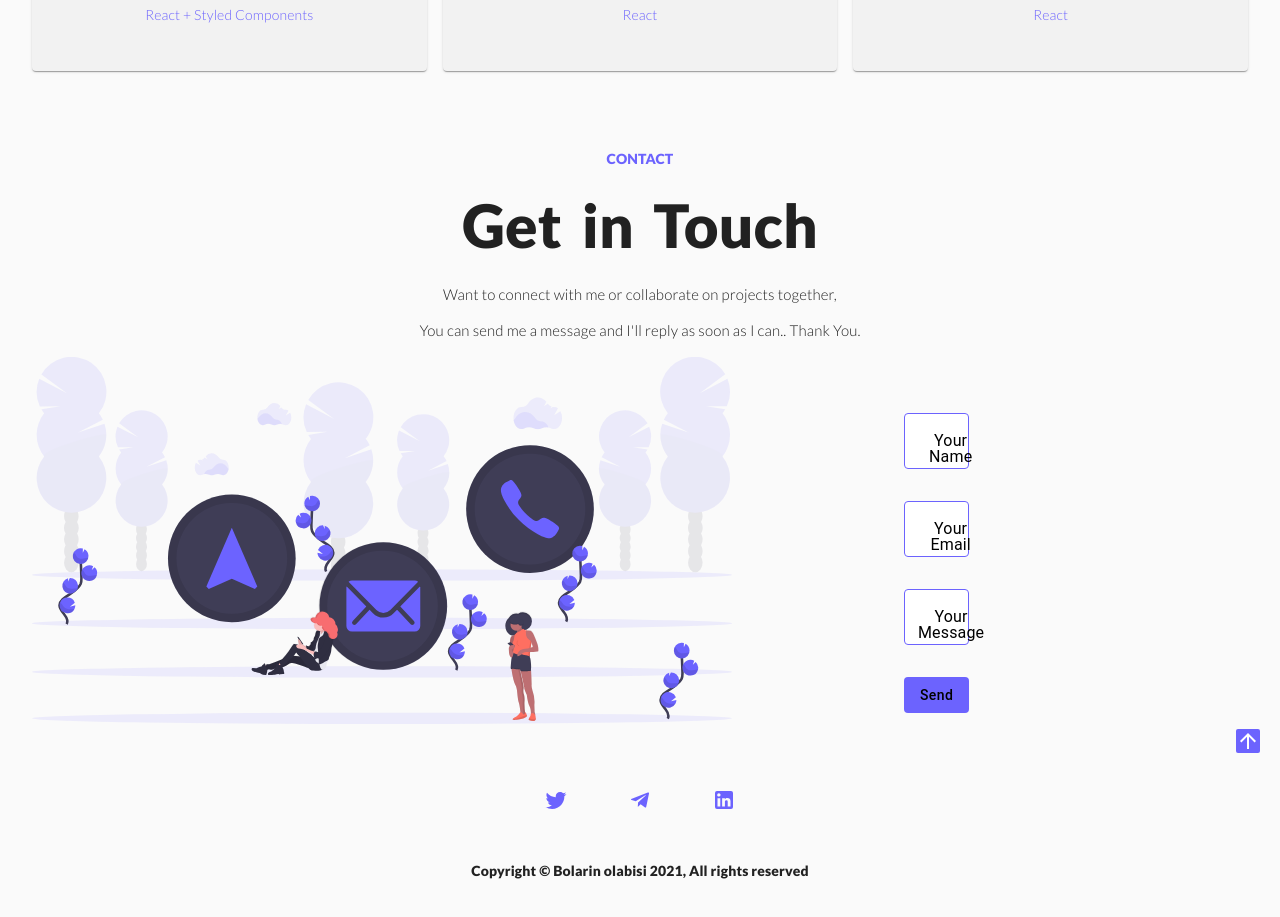
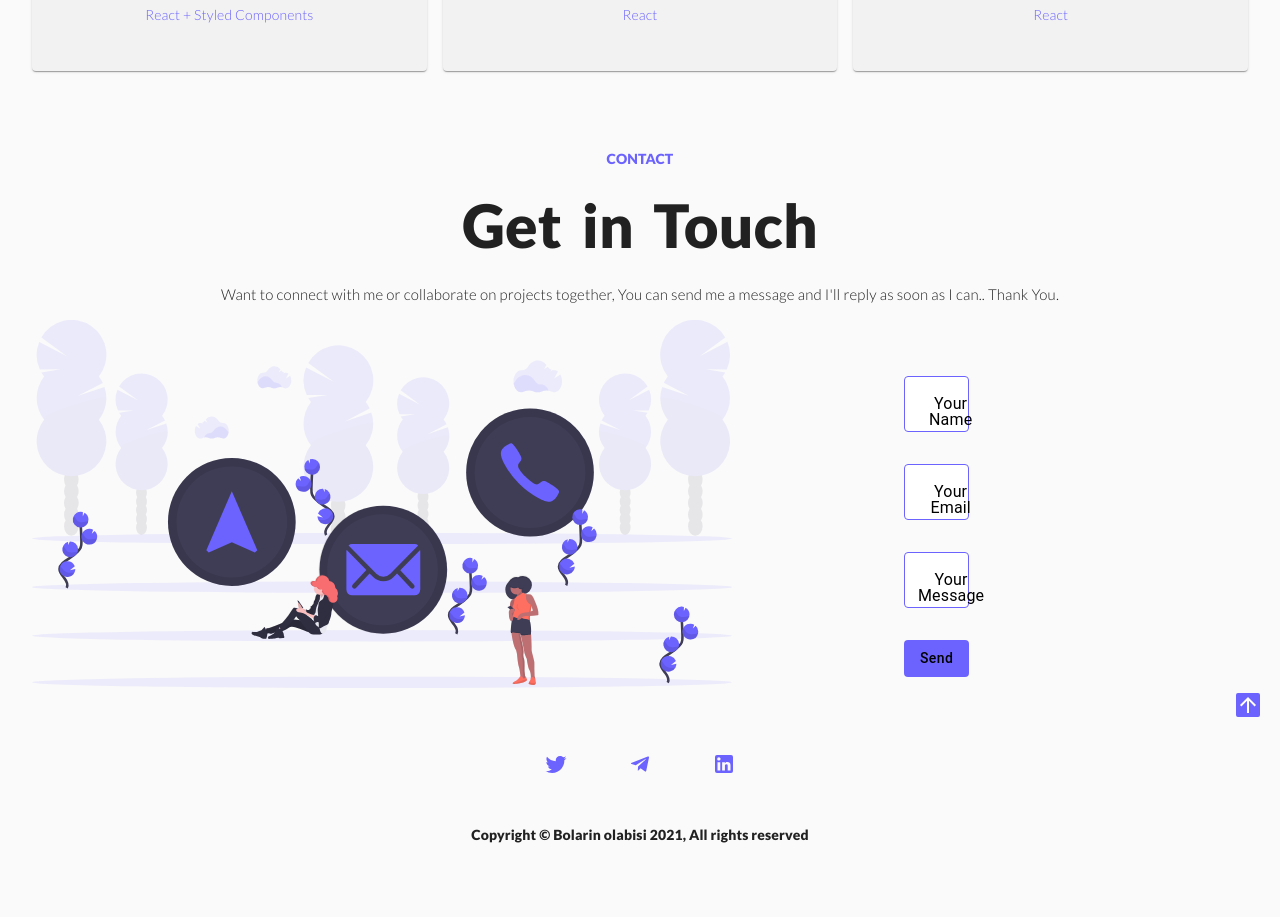
Before and after one commit to mightyFZeus/MyPortfolio, a React (Create React App) app: page / in a window 1280 px wide. Shown: the part 4140-5057 px from the top of the page. After the commit the page ends 5031 px from the top, so only its background shows below. Built offline with nearby package versions, Linux system fonts and the light colour scheme; a web font is replaced by a local one.

Commit message:
text align done

```diff
--- a/src/components/Contact/Contact.jsx
+++ b/src/components/Contact/Contact.jsx
@@ -31,18 +31,21 @@ const Contact = () => {
   return (
     <>
         <div className={classes.toolbar}></div>
-        <div id='contact'>
+        <div className='contact'>
           <p className='heading'>CONTACT</p>
           <p className='get'>
               Get in Touch
           </p>
+          <div className='subtitle-div'>
             <p className='subtitle'>
             Want to connect with me or collaborate on projects together,
+            You can send me a message and I'll reply as soon as I can.. Thank You.
 
             </p>
-        <p className='subtitle'>
-        You can send me a message and I'll reply as soon as I can.. Thank You.
-        </p>
+
+          </div>
+
+        </div>
         <Grid container className={classes.about} justify="center" md={12} spacing={2}>
                 <Grid item xs={12}  md={6} >
                    <img className='contact-img'  src={contact}></img>
@@ -90,7 +93,6 @@ const Contact = () => {
             </Grid>
           </Grid>
 
-        </div>
     </>
   );
 };
--- a/src/components/Contact/styles.css
+++ b/src/components/Contact/styles.css
@@ -13,7 +13,14 @@
 .subtitle{
     font-size: 15px;
 
-    text-align: center;
+
+}
+.contact{
+    text-align: justify;
+    justify-content: center;
+    align-items: center;
+    display: flex;
+    flex-direction: column;
 }
 .get{
     font-size: 60px;
```
Lines whose indentation alone changed are shown as unchanged.
